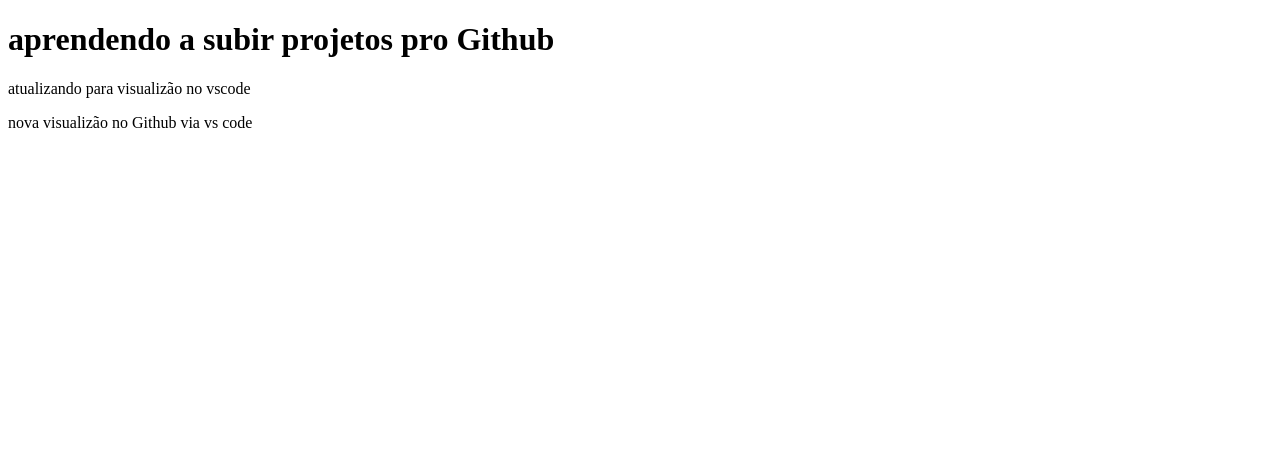
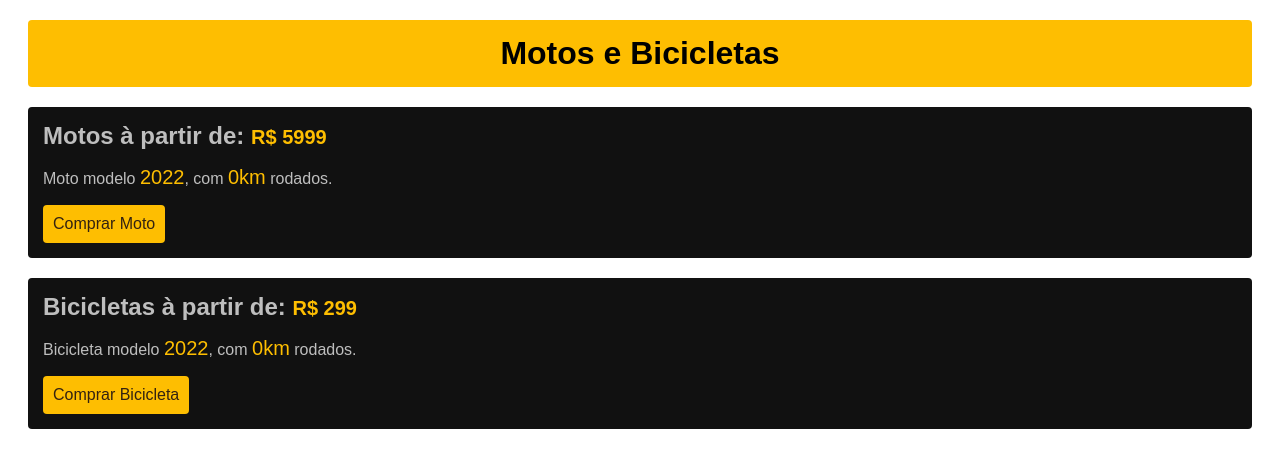
Before and after one commit to PMonteiro13/Motos-e-Bicicletas, a plain HTML site: page index.html in a window 1280 px wide. Drawn offline with Linux system fonts and the light colour scheme.

Commit message:
inclusão pequena pagina de compras

```diff
--- a/index.html
+++ b/index.html
@@ -1,13 +1,25 @@
 <!DOCTYPE html>
-<html lang="pt-br">
+<html>
+
 <head>
   <meta charset="UTF-8">
+  <title>Motos e Bicicletas</title>
+  <link rel="stylesheet" href="/style.css">
+</head>
 
-  <title>Motos e Bicicletas</title>
-</head>
 <body>
-  <h1>aprendendo a subir projetos pro Github</h1>
-  <p>atualizando para visualizão no vscode</p>
-  <p>nova visualizão no Github via vs code</p>
+  <h1>Motos e Bicicletas</h1>
+  <div class="item">
+    <h2>Motos à partir de: <span>R$ 5999</span></h2>
+    <p>Moto modelo <span>2022</span>, com <span>0km</span> rodados.</p>
+    <a href="/modelos/moto.html">Comprar Moto</a>
+  </div>
+  <div class="item">
+    <h2>Bicicletas à partir de: <span>R$ 299</span> </h2>
+    <p>Bicicleta modelo <span>2022</span>, com <span>0km</span> rodados.</p>
+    <a href="/modelos/bicicleta.html">Comprar Bicicleta</a>
+  </div>
+
 </body>
+
 </html>
--- /dev/null
+++ b/style.css
@@ -0,0 +1,48 @@
+body {
+  font-family: Arial;
+}
+
+h1 {
+  text-align: center;
+  background: #febe01;
+  padding: 15px;
+  margin: 20px;
+  border-radius: 4px;
+}
+
+h2 {
+  margin: 0px;
+}
+
+span {
+  color: #febe01;
+  font-size: 20px;
+}
+
+.item {
+  background: #111;
+  color: #bebebe;
+  padding: 15px;
+  margin: 20px;
+  border-radius: 4px;
+}
+
+a {
+  display: inline-block;
+  color: #321;
+  background: #febe01;
+  padding: 10px;
+  border-radius: 4px;
+  text-decoration: none;
+}
+
+.item1 {
+  background: #321;
+  color: #bebe;
+  padding: 10px;
+  margin: 20px;
+  border-radius: 10px;
+  font-size: 14px;
+  width: 300px;
+  text-align: center;
+}
```
Also changed, not shown: modelos/bicicleta.html (added, +28 -0 lines), modelos/moto.html (added, +29 -0 lines), modelos/Moto.jpg (added), modelos/caloi2.jpg (added), modelos/fan.jpg (added), 1 other file.
